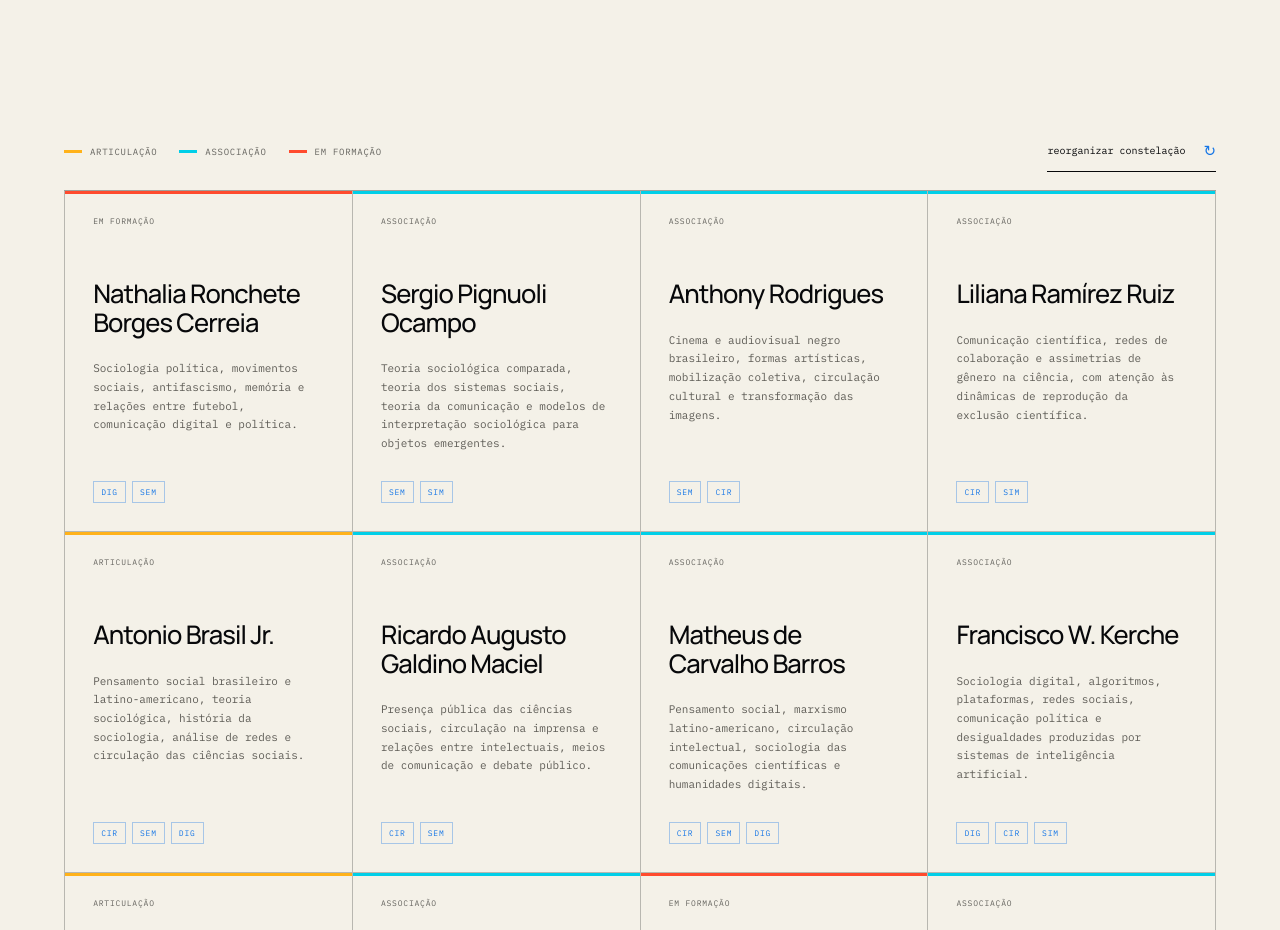
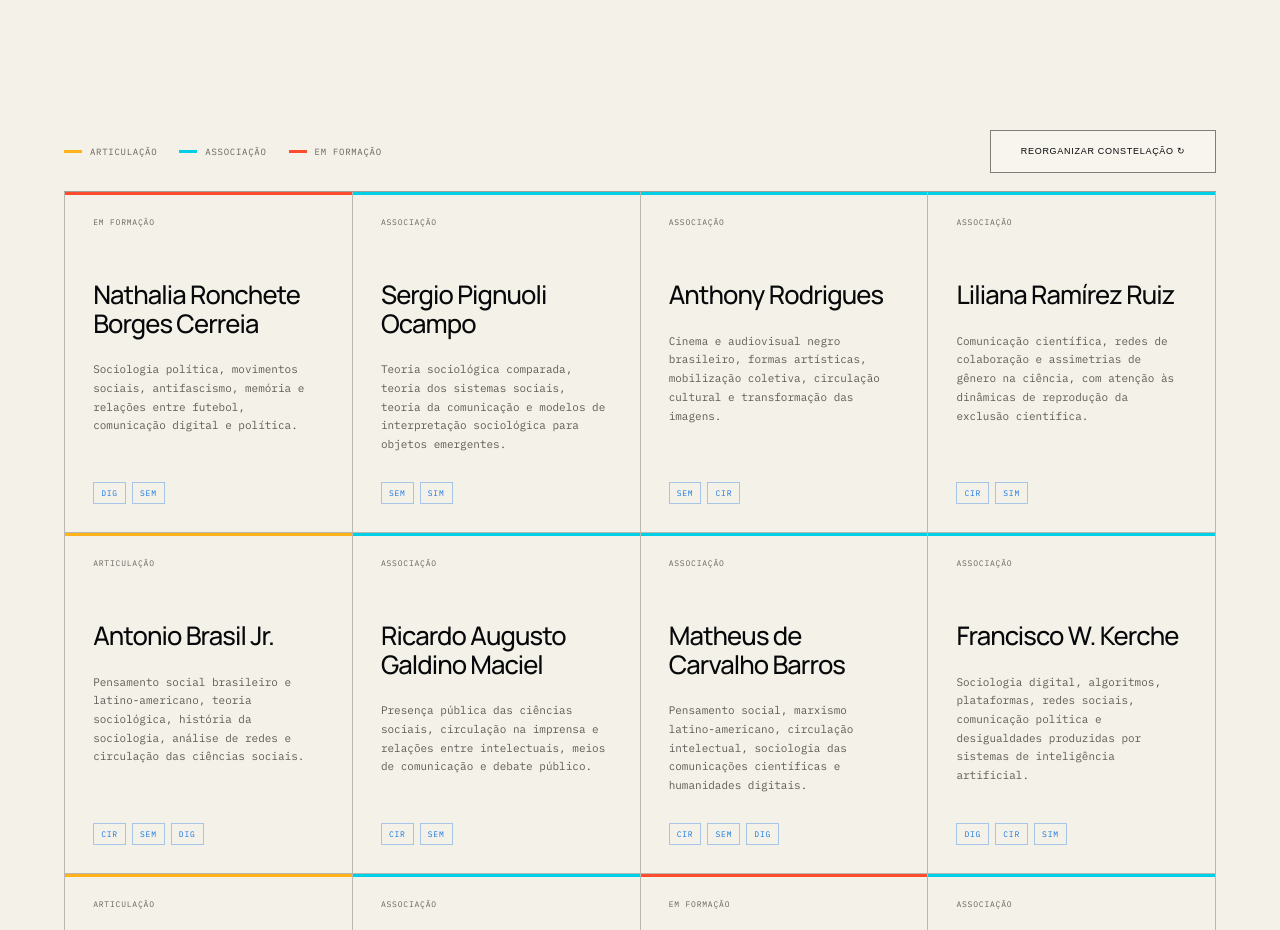
Before and after one commit to antoniobrasiljr/lab-sys, a Next.js app: page / in a window 1280 px wide. Shown: the part 6700-7630 px from the top of the page. Built offline with nearby package versions, Linux system fonts and the light colour scheme.

Commit message:
Encapsula controle portavel da constelacao

```diff
--- a/app/globals.css
+++ b/app/globals.css
@@ -161,7 +161,7 @@ h1 em { color: var(--cyan); font-style: normal; }
 .articulation-note { display: grid; grid-template-columns: minmax(170px, .55fr) 2fr; gap: 40px; padding-top: 26px; margin-top: 22px; border-top: 1px solid rgba(7,8,10,.35); color: #5e5c56; font-size: 11px; line-height: 1.7; }
 .articulation-note span { color: var(--obsidian); font-size: 9px; text-transform: uppercase; letter-spacing: .08em; }
 .sr-only { position: absolute; width: 1px; height: 1px; padding: 0; margin: -1px; overflow: hidden; clip: rect(0, 0, 0, 0); white-space: nowrap; border: 0; }
-.constellation-runner { position: absolute; width: 1px; height: 1px; overflow: hidden; clip-path: inset(50%); opacity: 0; pointer-events: none; border: 0; }
+.constellation-button-frame { width: 226px; height: 43px; border: 0; background: transparent; }
 
 footer { min-height: 52svh; padding: clamp(70px, 8vw, 120px) clamp(20px, 5vw, 80px) 40px; display: grid; grid-template-columns: 1fr 1fr; grid-template-rows: 1fr auto; gap: 60px; background: var(--blue); color: var(--warm); }
 .footer-mark { display: grid; gap: 18px; align-content: start; }
--- a/app/team-constellation.tsx
+++ b/app/team-constellation.tsx
@@ -101,7 +101,6 @@ function shufflePeople(source: Person[]) {
 
 export default function TeamConstellation() {
   const orderedPeople = shufflePeople(people);
-  const shuffleToken = Math.random().toString(36).slice(2);
 
   return (
     <div className="constellation">
@@ -113,12 +112,11 @@ export default function TeamConstellation() {
             </span>
           ))}
         </div>
-        <form action="#equipe" method="get">
-          <input type="hidden" name="constelacao" value={shuffleToken} />
-          <button type="submit" className="shuffle-button">
-            reorganizar constelação <span aria-hidden="true">↻</span>
-          </button>
-        </form>
+        <iframe
+          className="constellation-button-frame"
+          src="constellation-runner.html"
+          title="Reorganizar constelação"
+        />
       </div>
 
       <div className="people-grid people-grid--constellation is-ready">
@@ -139,13 +137,6 @@ export default function TeamConstellation() {
         Antonio Brasil Jr. e Lucas Correia Carvalho exercem uma função compartilhada de cuidado,
         mediação e sustentação das condições coletivas de pesquisa.
       </p>
-      <iframe
-        aria-hidden="true"
-        className="constellation-runner"
-        src="constellation-runner.html"
-        tabIndex={-1}
-        title=""
-      />
     </div>
   );
 }
--- a/public/constellation-runner.html
+++ b/public/constellation-runner.html
@@ -3,8 +3,20 @@
   <head>
     <meta charset="utf-8" />
     <title>Controlador da constelação</title>
+    <style>
+      * { box-sizing: border-box; }
+      html, body { width: 100%; height: 100%; margin: 0; overflow: hidden; background: transparent; }
+      button {
+        width: 100%; height: 100%; padding: 0 16px; border: 1px solid rgba(7, 8, 10, .5);
+        background: rgba(255, 255, 255, .25); color: #07080a; cursor: pointer;
+        font: 500 9px/1.2 Arial, sans-serif; letter-spacing: .08em; text-transform: uppercase;
+        transition: background-color .2s ease, color .2s ease;
+      }
+      button:hover, button:focus-visible { background: #07080a; color: #f1ede4; outline: none; }
+    </style>
   </head>
   <body>
+    <button type="button">reorganizar constelação ↻</button>
     <script>
       (() => {
         const host = window.parent;
@@ -40,13 +52,7 @@
             cards.forEach((card) => grid.appendChild(card));
           }
 
-          host.document.addEventListener("click", (event) => {
-            const button = event.target.closest?.(".shuffle-button");
-            if (!button || !button.closest(".constellation")) return;
-
-            event.preventDefault();
-            reorganize();
-          }, true);
+          document.querySelector("button").addEventListener("click", reorganize);
         }
 
         if (host.document.readyState === "loading") {
```
